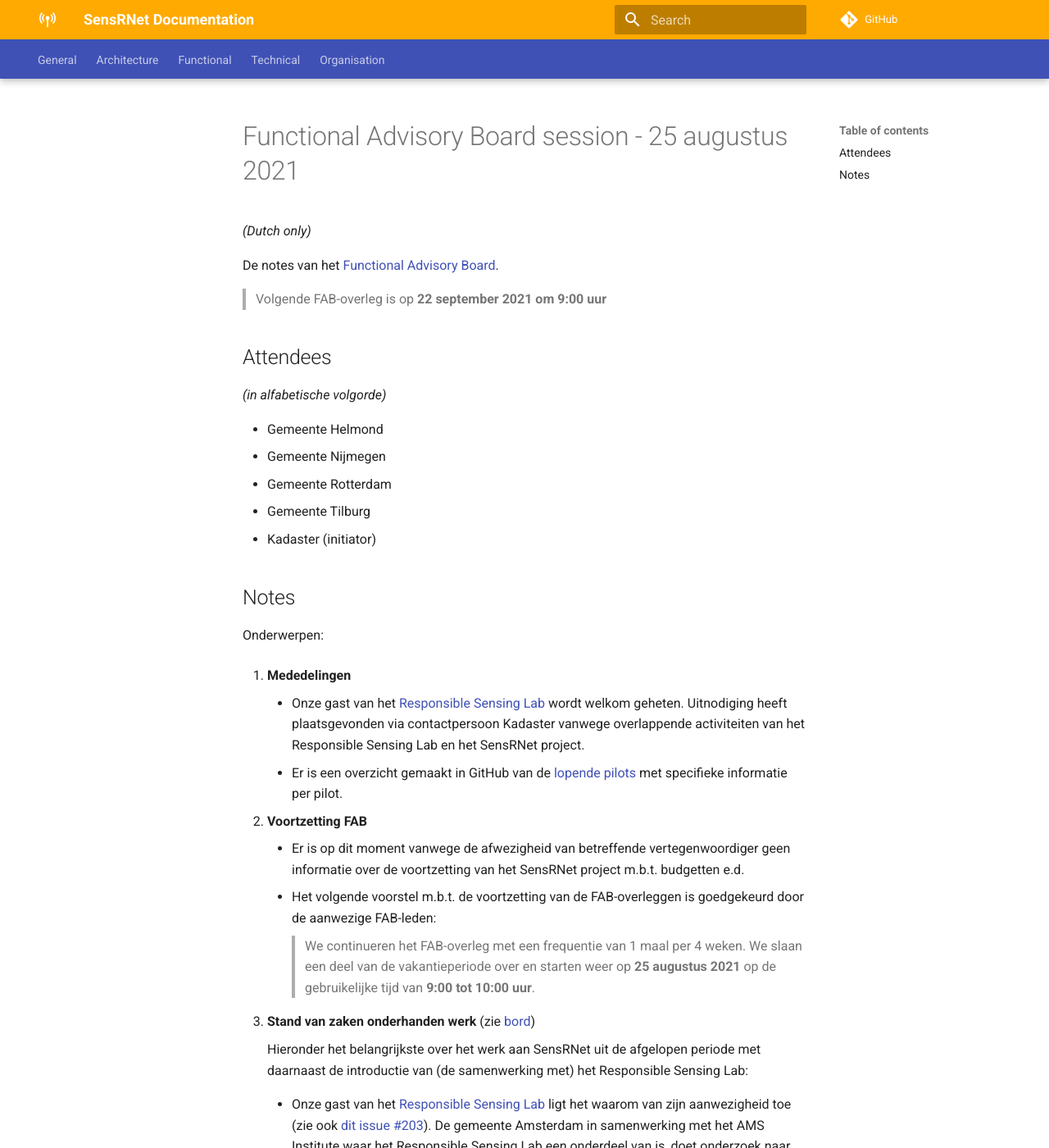
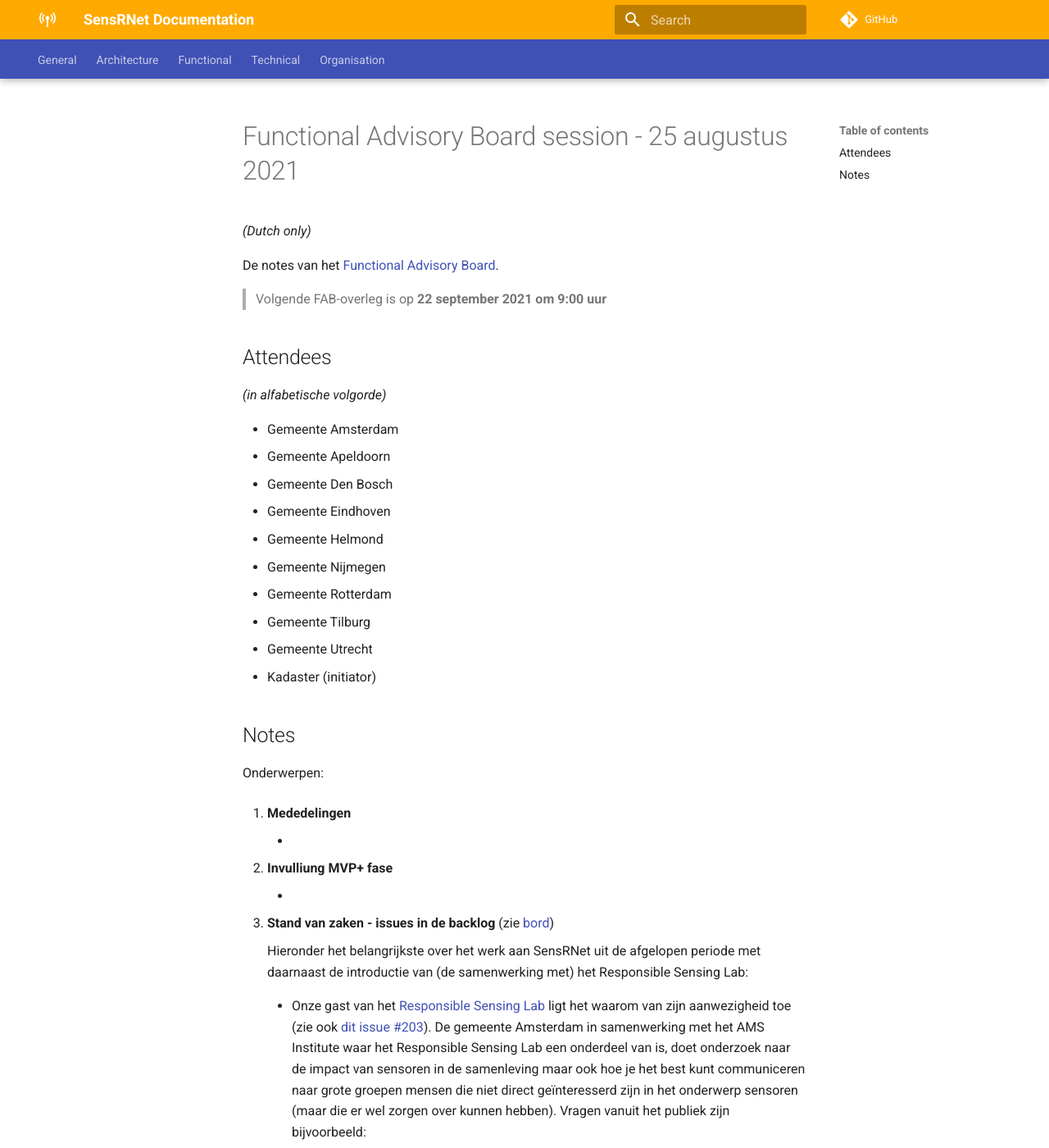
Before and after one commit to kadaster-labs/sensrnet-home, an MkDocs documentation site: the page built from docs/notes/2021-08-25-FAB-notes.md, in a window 1280 px wide and 1400 px high. Shown: the whole window at 82% size. Built offline with MkDocs 1.6.1 and Material for MkDocs 9.7.7, drawn with Linux system fonts in a browser that asks for light colours; comment, search, counter and statistics services are not loaded.

Commit message:
Update 2021-08-25-FAB-notes.md

```diff
--- a/docs/notes/2021-08-25-FAB-notes.md
+++ b/docs/notes/2021-08-25-FAB-notes.md
@@ -10,10 +10,15 @@
 
 _(in alfabetische volgorde)_
 
+- Gemeente Amsterdam
+- Gemeente Apeldoorn
+- Gemeente Den Bosch
+- Gemeente Eindhoven
 - Gemeente Helmond
 - Gemeente Nijmegen
 - Gemeente Rotterdam
 - Gemeente Tilburg
+- Gemeente Utrecht
 - Kadaster (initiator)
 
 ## Notes
@@ -22,18 +27,13 @@
 
 1. **Mededelingen**
 
-     - Onze gast van het [Responsible Sensing Lab](https://www.ams-institute.org/urban-challenges/urban-data-intelligence/responsible-sensing-lab/) wordt welkom geheten. Uitnodiging heeft plaatsgevonden via contactpersoon Kadaster vanwege overlappende activiteiten van het Responsible Sensing Lab en het SensRNet project.
-     - Er is een overzicht gemaakt in GitHub van de [lopende pilots](https://github.com/kadaster-labs/sensrnet-home/blob/pilots/docs/Pilots.md) met specifieke informatie per pilot.
+     -
 
-2. **Voortzetting FAB**
+2. **Invulliung MVP+ fase**
 
-    - Er is op dit moment vanwege de afwezigheid van betreffende vertegenwoordiger geen informatie over de voortzetting van het SensRNet project m.b.t. budgetten e.d.
-    - Het volgende voorstel m.b.t. de voortzetting van de FAB-overleggen is goedgekeurd door de aanwezige FAB-leden:
-       >  We continueren het FAB-overleg met een frequentie van 1 maal per 4 weken.
-       >  We slaan een deel van de vakantieperiode over en starten weer op **25 augustus 2021** op de gebruikelijke tijd van **9:00 tot 10:00 uur**.
+    -
 
-
-3. **Stand van zaken onderhanden werk** (zie [bord](https://github.com/orgs/kadaster-labs/projects/1))
+3. **Stand van zaken - issues in de backlog** (zie [bord](https://github.com/orgs/kadaster-labs/projects/1))
 
      Hieronder het belangrijkste over het werk aan SensRNet uit de afgelopen periode met daarnaast de introductie van (de samenwerking met) het Responsible Sensing Lab:
 
```
